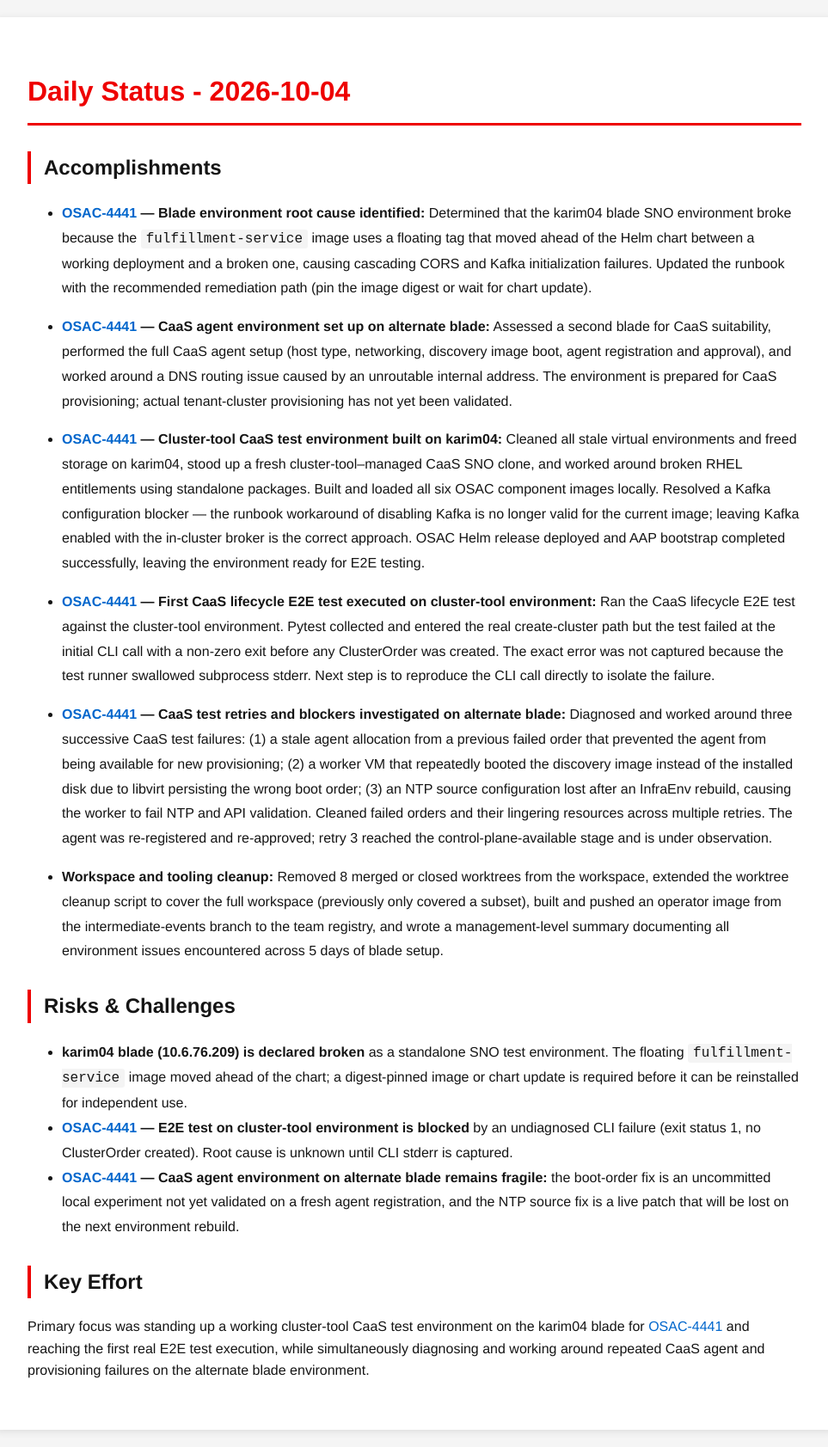
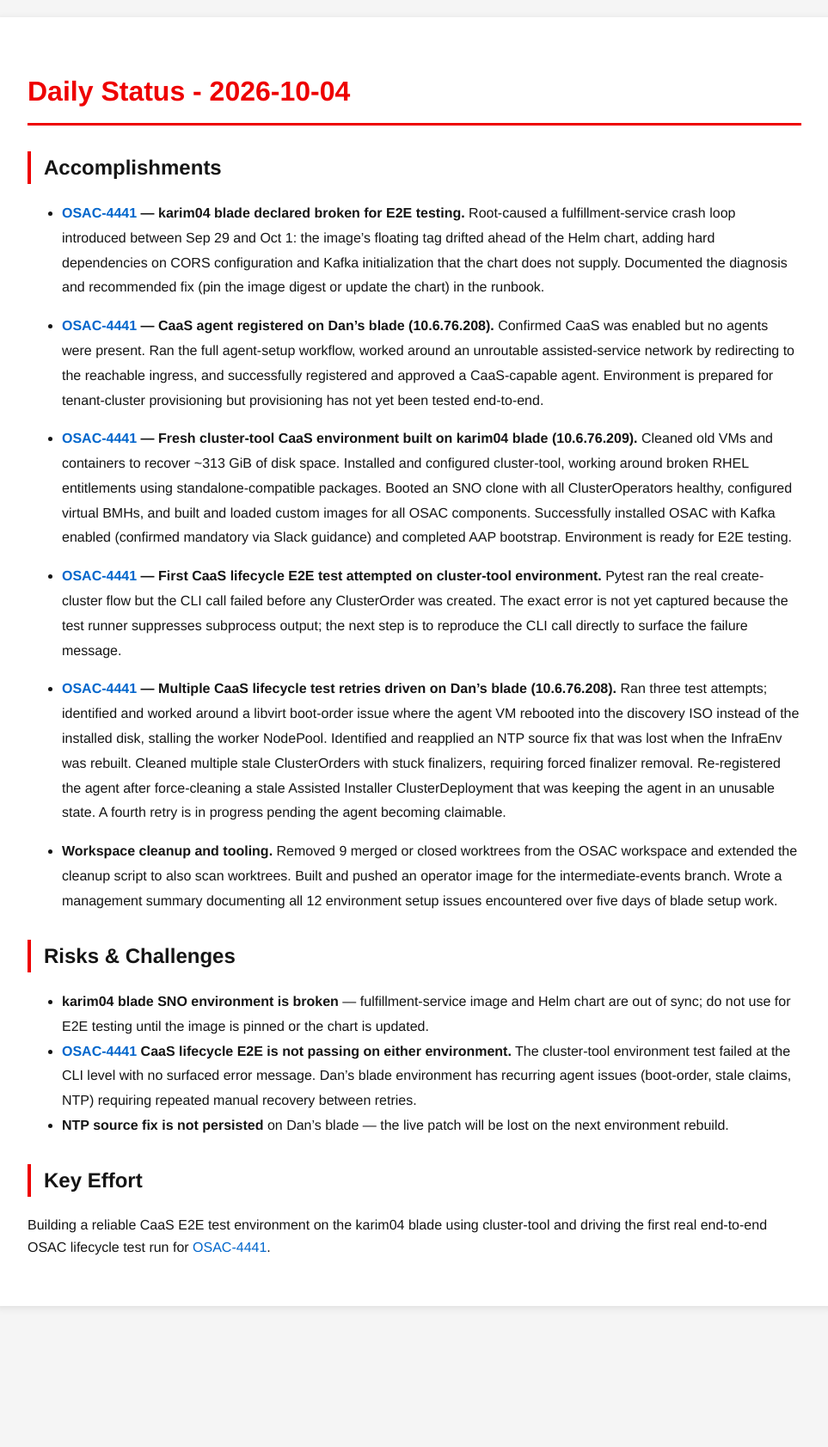
Before and after one commit to tzvatot/daily-status, a Jekyll site: the page built from 2026-10-04.md, in a window 1280 px wide. Shown: the whole page at 86% size, without its empty margins (158-1121 px from the left). Built offline with Jekyll 4.4.1, drawn with Linux system fonts in a browser that asks for light colours; after the commit the page ends 1539 px from its top, so only the background shows below that.

Commit message:
Daily status update - 2026-10-04

```diff
--- a/2026-10-04.md
+++ b/2026-10-04.md
@@ -8,24 +8,23 @@
 
 ## Accomplishments
 
-- **[OSAC-4441](https://redhat.atlassian.net/browse/OSAC-4441) — Blade environment root cause identified:** Determined that the karim04 blade SNO environment broke because the `fulfillment-service` image uses a floating tag that moved ahead of the Helm chart between a working deployment and a broken one, causing cascading CORS and Kafka initialization failures. Updated the runbook with the recommended remediation path (pin the image digest or wait for chart update).
+- **[OSAC-4441](https://redhat.atlassian.net/browse/OSAC-4441) — karim04 blade declared broken for E2E testing.** Root-caused a fulfillment-service crash loop introduced between Sep 29 and Oct 1: the image's floating tag drifted ahead of the Helm chart, adding hard dependencies on CORS configuration and Kafka initialization that the chart does not supply. Documented the diagnosis and recommended fix (pin the image digest or update the chart) in the runbook.
 
-- **[OSAC-4441](https://redhat.atlassian.net/browse/OSAC-4441) — CaaS agent environment set up on alternate blade:** Assessed a second blade for CaaS suitability, performed the full CaaS agent setup (host type, networking, discovery image boot, agent registration and approval), and worked around a DNS routing issue caused by an unroutable internal address. The environment is prepared for CaaS provisioning; actual tenant-cluster provisioning has not yet been validated.
+- **[OSAC-4441](https://redhat.atlassian.net/browse/OSAC-4441) — CaaS agent registered on Dan's blade (10.6.76.208).** Confirmed CaaS was enabled but no agents were present. Ran the full agent-setup workflow, worked around an unroutable assisted-service network by redirecting to the reachable ingress, and successfully registered and approved a CaaS-capable agent. Environment is prepared for tenant-cluster provisioning but provisioning has not yet been tested end-to-end.
 
-- **[OSAC-4441](https://redhat.atlassian.net/browse/OSAC-4441) — Cluster-tool CaaS test environment built on karim04:** Cleaned all stale virtual environments and freed storage on karim04, stood up a fresh cluster-tool–managed CaaS SNO clone, and worked around broken RHEL entitlements using standalone packages. Built and loaded all six OSAC component images locally. Resolved a Kafka configuration blocker — the runbook workaround of disabling Kafka is no longer valid for the current image; leaving Kafka enabled with the in-cluster broker is the correct approach. OSAC Helm release deployed and AAP bootstrap completed successfully, leaving the environment ready for E2E testing.
+- **[OSAC-4441](https://redhat.atlassian.net/browse/OSAC-4441) — Fresh cluster-tool CaaS environment built on karim04 blade (10.6.76.209).** Cleaned old VMs and containers to recover ~313 GiB of disk space. Installed and configured cluster-tool, working around broken RHEL entitlements using standalone-compatible packages. Booted an SNO clone with all ClusterOperators healthy, configured virtual BMHs, and built and loaded custom images for all OSAC components. Successfully installed OSAC with Kafka enabled (confirmed mandatory via Slack guidance) and completed AAP bootstrap. Environment is ready for E2E testing.
 
-- **[OSAC-4441](https://redhat.atlassian.net/browse/OSAC-4441) — First CaaS lifecycle E2E test executed on cluster-tool environment:** Ran the CaaS lifecycle E2E test against the cluster-tool environment. Pytest collected and entered the real create-cluster path but the test failed at the initial CLI call with a non-zero exit before any ClusterOrder was created. The exact error was not captured because the test runner swallowed subprocess stderr. Next step is to reproduce the CLI call directly to isolate the failure.
+- **[OSAC-4441](https://redhat.atlassian.net/browse/OSAC-4441) — First CaaS lifecycle E2E test attempted on cluster-tool environment.** Pytest ran the real create-cluster flow but the CLI call failed before any ClusterOrder was created. The exact error is not yet captured because the test runner suppresses subprocess output; the next step is to reproduce the CLI call directly to surface the failure message.
 
-- **[OSAC-4441](https://redhat.atlassian.net/browse/OSAC-4441) — CaaS test retries and blockers investigated on alternate blade:** Diagnosed and worked around three successive CaaS test failures: (1) a stale agent allocation from a previous failed order that prevented the agent from being available for new provisioning; (2) a worker VM that repeatedly booted the discovery image instead of the installed disk due to libvirt persisting the wrong boot order; (3) an NTP source configuration lost after an InfraEnv rebuild, causing the worker to fail NTP and API validation. Cleaned failed orders and their lingering resources across multiple retries. The agent was re-registered and re-approved; retry 3 reached the control-plane-available stage and is under observation.
+- **[OSAC-4441](https://redhat.atlassian.net/browse/OSAC-4441) — Multiple CaaS lifecycle test retries driven on Dan's blade (10.6.76.208).** Ran three test attempts; identified and worked around a libvirt boot-order issue where the agent VM rebooted into the discovery ISO instead of the installed disk, stalling the worker NodePool. Identified and reapplied an NTP source fix that was lost when the InfraEnv was rebuilt. Cleaned multiple stale ClusterOrders with stuck finalizers, requiring forced finalizer removal. Re-registered the agent after force-cleaning a stale Assisted Installer ClusterDeployment that was keeping the agent in an unusable state. A fourth retry is in progress pending the agent becoming claimable.
 
-- **Workspace and tooling cleanup:** Removed 8 merged or closed worktrees from the workspace, extended the worktree cleanup script to cover the full workspace (previously only covered a subset), built and pushed an operator image from the intermediate-events branch to the team registry, and wrote a management-level summary documenting all environment issues encountered across 5 days of blade setup.
+- **Workspace cleanup and tooling.** Removed 9 merged or closed worktrees from the OSAC workspace and extended the cleanup script to also scan worktrees. Built and pushed an operator image for the intermediate-events branch. Wrote a management summary documenting all 12 environment setup issues encountered over five days of blade setup work.
 
 ## Risks & Challenges
 
-- **karim04 blade (10.6.76.209) is declared broken** as a standalone SNO test environment. The floating `fulfillment-service` image moved ahead of the chart; a digest-pinned image or chart update is required before it can be reinstalled for independent use.
-- **[OSAC-4441](https://redhat.atlassian.net/browse/OSAC-4441) — E2E test on cluster-tool environment is blocked** by an undiagnosed CLI failure (exit status 1, no ClusterOrder created). Root cause is unknown until CLI stderr is captured.
-- **[OSAC-4441](https://redhat.atlassian.net/browse/OSAC-4441) — CaaS agent environment on alternate blade remains fragile:** the boot-order fix is an uncommitted local experiment not yet validated on a fresh agent registration, and the NTP source fix is a live patch that will be lost on the next environment rebuild.
+- **karim04 blade SNO environment is broken** — fulfillment-service image and Helm chart are out of sync; do not use for E2E testing until the image is pinned or the chart is updated.
+- **[OSAC-4441](https://redhat.atlassian.net/browse/OSAC-4441) CaaS lifecycle E2E is not passing on either environment.** The cluster-tool environment test failed at the CLI level with no surfaced error message. Dan's blade environment has recurring agent issues (boot-order, stale claims, NTP) requiring repeated manual recovery between retries.
+- **NTP source fix is not persisted** on Dan's blade — the live patch will be lost on the next environment rebuild.
 
 ## Key Effort
-
-Primary focus was standing up a working cluster-tool CaaS test environment on the karim04 blade for [OSAC-4441](https://redhat.atlassian.net/browse/OSAC-4441) and reaching the first real E2E test execution, while simultaneously diagnosing and working around repeated CaaS agent and provisioning failures on the alternate blade environment.
+Building a reliable CaaS E2E test environment on the karim04 blade using cluster-tool and driving the first real end-to-end OSAC lifecycle test run for [OSAC-4441](https://redhat.atlassian.net/browse/OSAC-4441).
```
